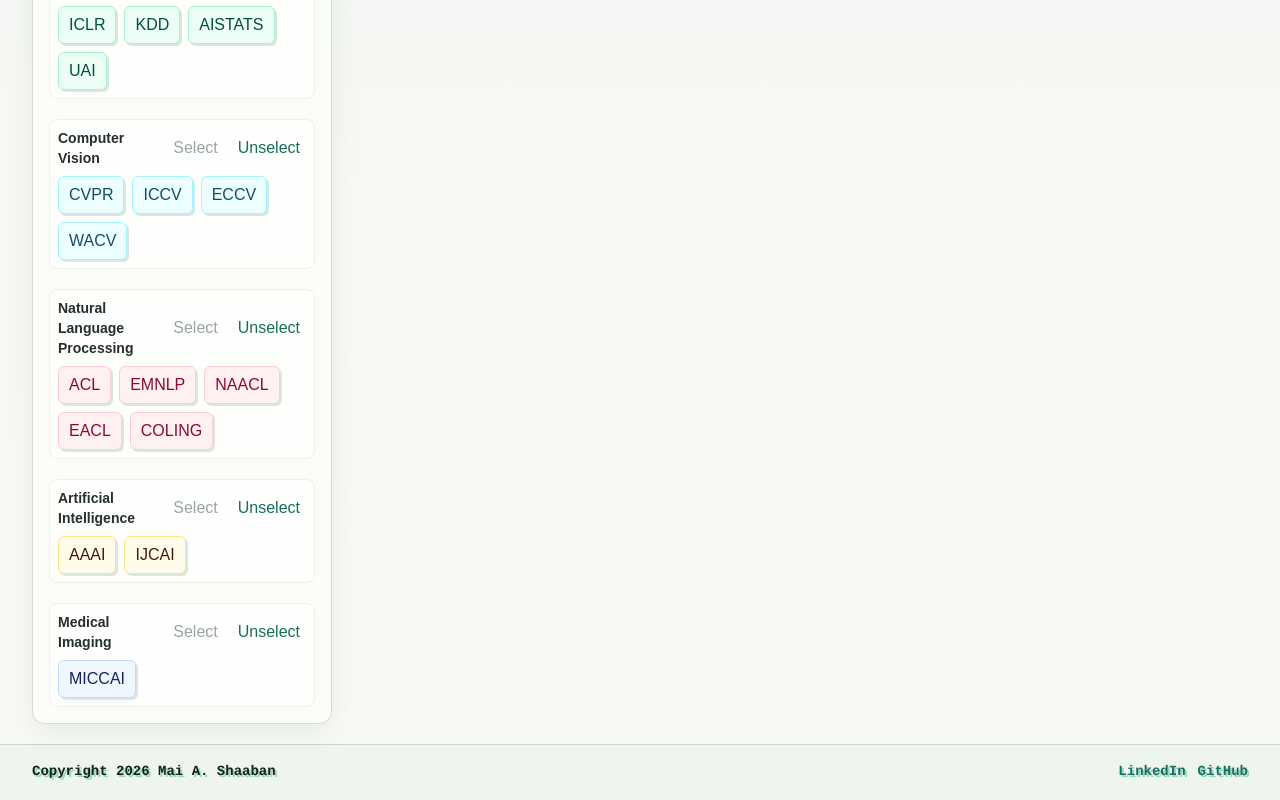
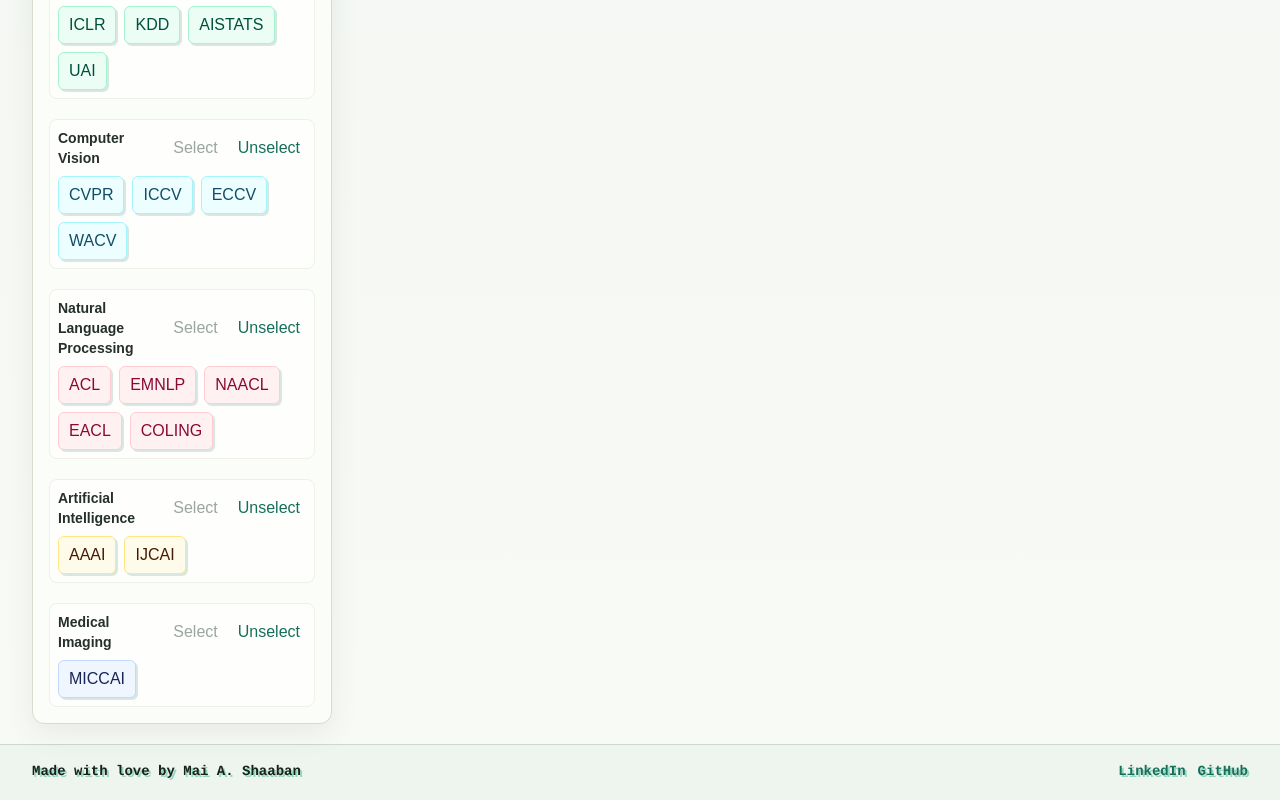
Before and after one commit to AiMl-hub/tensor-scholar, a Next.js app: page / in a window 1280 px wide. Shown: the part 565-1365 px from the top of the page. Built offline with nearby package versions, Linux system fonts and the light colour scheme.

Commit message:
Update footer attribution copy

```diff
--- a/app/papers/components.tsx
+++ b/app/papers/components.tsx
@@ -545,7 +545,7 @@ export function AppFooter() {
   return (
     <footer className="border-t border-[#cdd8cf] bg-[#eef5ef]">
       <div className="nes-title mx-auto flex max-w-7xl flex-col gap-3 px-4 py-5 text-sm text-[#18211c] sm:flex-row sm:items-center sm:justify-between sm:px-6 lg:px-8">
-        <p>Copyright 2026 Mai A. Shaaban</p>
+        <p>Made with love by Mai A. Shaaban</p>
         <div className="flex flex-wrap gap-3">
           <a
             className="text-[#176f5b] hover:text-[#0f4c3d]"
```
